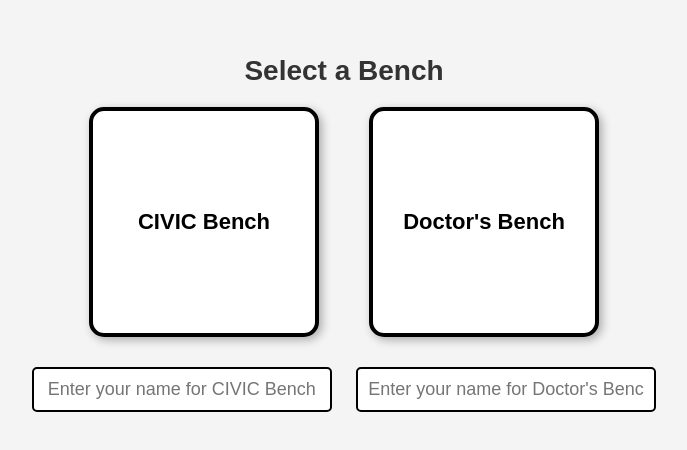
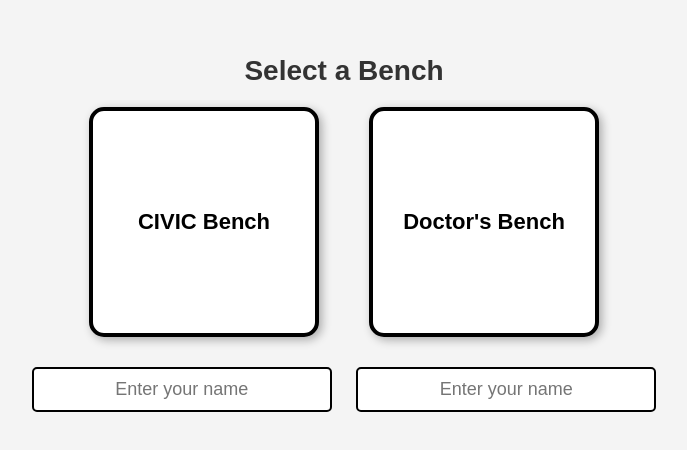
Before and after one commit to ksugeeth/PC-Status, a website with bundled scripts: page index.html in a window 1280 px wide. Shown: the part 162-612 px from the top of the page, without its empty margins (296-983 px from the left). Built offline with nearby package versions, Linux system fonts and the light colour scheme; no server answers.

Commit message:
Update index.html

```diff
--- a/index.html
+++ b/index.html
@@ -16,8 +16,8 @@
         </div>
 
         <!-- Name Input Fields -->
-        <input type="text" id="civicName" class="name-input" placeholder="Enter your name for CIVIC Bench">
-        <input type="text" id="doctorsName" class="name-input" placeholder="Enter your name for Doctor's Bench">
+        <input type="text" id="civicName" class="name-input" placeholder="Enter your name">
+        <input type="text" id="doctorsName" class="name-input" placeholder="Enter your name">
     </div>
 
     <script type="module" src="script.js"></script>
```
